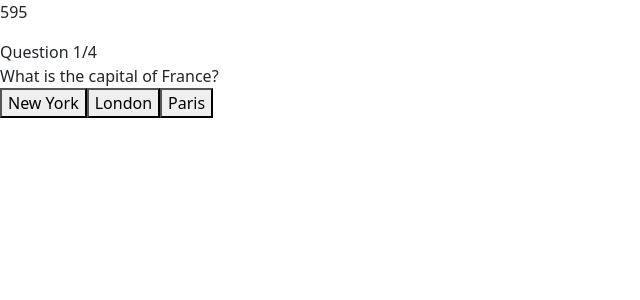
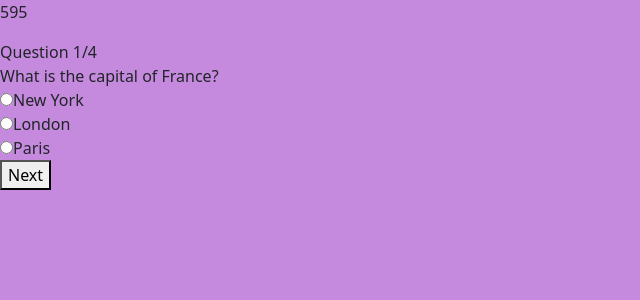
Before and after one commit to kanzff/made-indonesia, a React (Create React App) app: page / in a window 1280 px wide. Shown: the top 300 px of the page, without its empty margins (0-640 px from the left). Built offline with nearby package versions, Linux system fonts and the light colour scheme.

Commit message:
fix radio button

```diff
--- a/src/App.js
+++ b/src/App.js
@@ -1,7 +1,5 @@
 
 import React, { useEffect, useState } from 'react';
-import 'bootstrap/dist/css/bootstrap.min.css'
-
 
 export default function App() {
 	const questions = [
@@ -9,36 +7,36 @@ export default function App() {
       id: 1,
 			questionText: 'What is the capital of France?',
 			answerOptions: [
-				{ answerText: 'New York', isCorrect: false },
-				{ answerText: 'London', isCorrect: false },
-				{ answerText: 'Paris', isCorrect: true },
+				{ answerText: 'New York'},
+				{ answerText: 'London'},
+				{ answerText: 'Paris'},
 			],
 		},
 		{
       id: 2,
 			questionText: 'Who is CEO of Tesla?',
 			answerOptions: [
-				{ answerText: 'Jeff Bezos', isCorrect: false },
-				{ answerText: 'Elon Musk', isCorrect: true },
-				{ answerText: 'Bill Gates', isCorrect: false },
+				{ answerText: 'Jeff Bezos'},
+				{ answerText: 'Elon Musk'},
+				{ answerText: 'Bill Gates'},
 			],
 		},
 		{
       id: 3,
 			questionText: 'The iPhone was created by which company?',
 			answerOptions: [
-				{ answerText: 'Apple', isCorrect: true },
-				{ answerText: 'Intel', isCorrect: false },
-				{ answerText: 'Amazon', isCorrect: false },
+				{ answerText: 'Apple'},
+				{ answerText: 'Intel'},
+				{ answerText: 'Amazon'},
 			],
 		},
 		{
       id: 4,
 			questionText: 'How many Harry Potter books are there?',
 			answerOptions: [
-				{ answerText: '4', isCorrect: false },
-				{ answerText: '6', isCorrect: false },
-				{ answerText: '7', isCorrect: true },
+				{ answerText: '4'},
+				{ answerText: '6'},
+				{ answerText: '7'},
 			],
 		},
 	];
@@ -47,6 +45,7 @@ export default function App() {
 	const [counter, setCounter] = useState(600)
 	const [answer, setAnswer] = useState([])
 	const [surveyDone, setSurveyDone] = useState(false);
+	const [selectedAnswer, setSelectedAnswer] = useState({})
 	const savedCounter = JSON.parse(localStorage.getItem('counter'))
 	const currentQuestionId = JSON.parse(localStorage.getItem('currentQuestion'))
 	const savedAnswer = JSON.parse(localStorage.getItem('answers'))
@@ -89,8 +88,8 @@ export default function App() {
 		}
 	}, [answer, currentQuestion])
 
-	const handleAnswerOptionClick = (answerOption) => {
-    setAnswer(oldValue => [...oldValue, answerOption])
+	const handleAnswerOptionClick = () => {
+    setAnswer(oldValue => [...oldValue, selectedAnswer])
 
 		const nextQuestion = currentQuestion + 1;
 		if (nextQuestion < questions.length) {
@@ -99,6 +98,9 @@ export default function App() {
 			setSurveyDone(true);
 		}
 	};
+	const onChangeValue = (ans) => {
+		setSelectedAnswer(ans)
+  }
 
 	const restartSurvey = () => {
 		window.location.reload();
@@ -126,10 +128,21 @@ export default function App() {
 							</div>
 							<div className='question-text'>{questions[currentQuestion].questionText}</div>
 						</div>
-					<div className='answer-section'>
+						{/* <div className='answer-section'>
 							{questions[currentQuestion].answerOptions.map((answerOption) => (
 								<button onClick={() => handleAnswerOptionClick(answerOption)}>{answerOption.answerText}</button>
 							))}
+						</div> */}
+						<div className='radio-section'>
+							{questions[currentQuestion].answerOptions.map((answerOption) => {
+								return (
+									<div>
+										<input type='radio' name='answer' value={answerOption} onChange={() => onChangeValue(answerOption)} id={answerOption.answerText}/>
+										<label for={answerOption.answerText}>{answerOption.answerText}</label>
+									</div>
+								)
+							})}
+							<button onClick={() => handleAnswerOptionClick()}>Next</button>
 						</div>
 					</>
 				)}
--- a/src/index.css
+++ b/src/index.css
@@ -1,4 +1,4 @@
-body {
+/* body {
   margin: 0;
   font-family: -apple-system, BlinkMacSystemFont, 'Segoe UI', 'Roboto', 'Oxygen',
     'Ubuntu', 'Cantarell', 'Fira Sans', 'Droid Sans', 'Helvetica Neue',
@@ -10,4 +10,9 @@ body {
 code {
   font-family: source-code-pro, Menlo, Monaco, Consolas, 'Courier New',
     monospace;
+} */
+
+.app {
+  height: 100vh;
+  background: rgb(197, 138, 221);
 }
--- a/src/index.js
+++ b/src/index.js
@@ -3,6 +3,8 @@ import ReactDOM from 'react-dom/client';
 import './index.css';
 import App from './App';
 import reportWebVitals from './reportWebVitals';
+import 'bootstrap/dist/css/bootstrap.min.css'
+
 
 const root = ReactDOM.createRoot(document.getElementById('root'));
 root.render(
```
Lines whose indentation alone changed are shown as unchanged.
